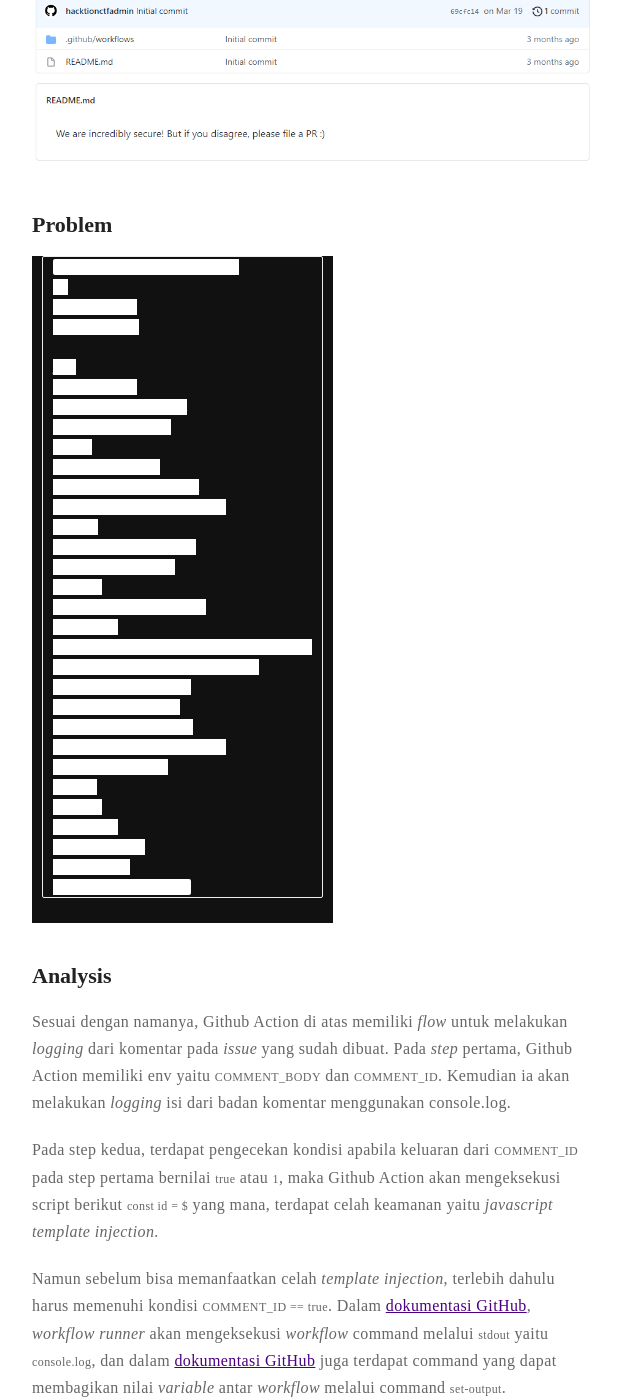
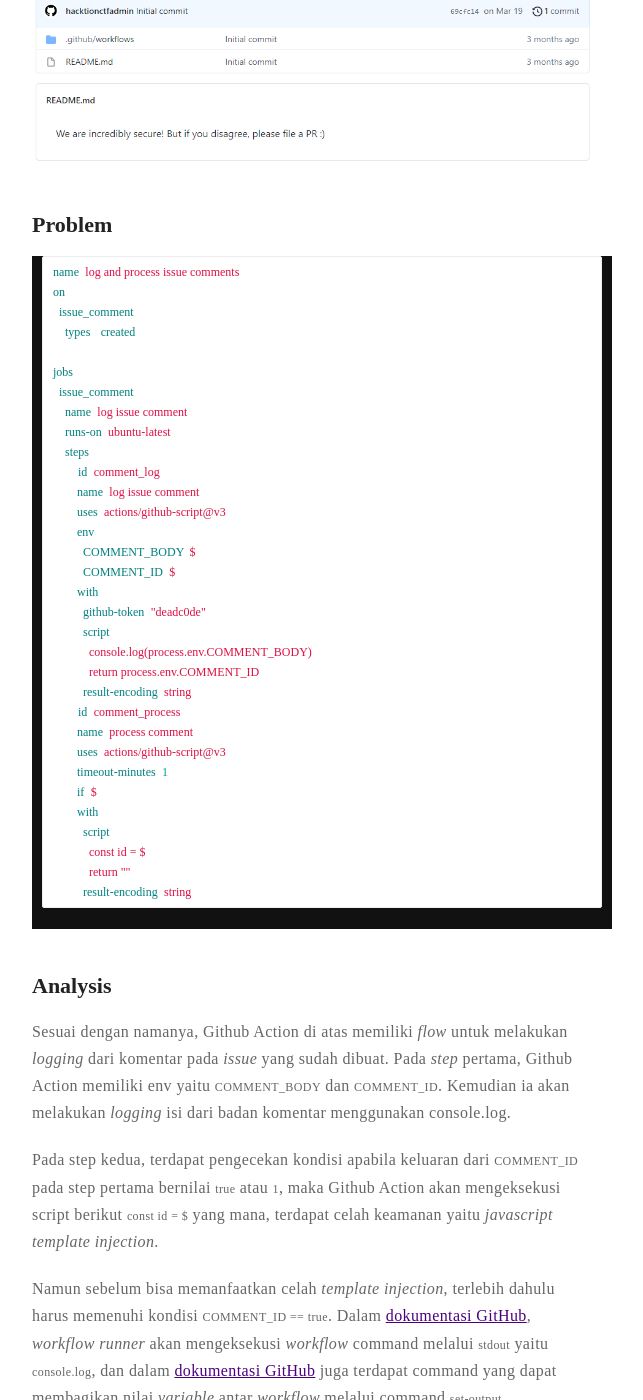
Before and after one commit to fadhilthomas/fadhilthomas.github.io, a Jekyll site: the page built from _posts/2021-06-13-github-ctf-01.md, in a window 1280 px wide and 1400 px high, scrolled down 798 px. Shown: the whole window, without its empty margins (328-971 px from the left). Built offline with Jekyll 4.4.1, drawn with Linux system fonts in a browser that asks for light colours; some web fonts are replaced; comment, search, counter and statistics services are not loaded.

Commit message:
fix: update highlight

````diff
--- a/_posts/2021-06-13-github-ctf-01.md
+++ b/_posts/2021-06-13-github-ctf-01.md
@@ -25,7 +25,7 @@ Peserta diberikan sebuah repositori pribadi yang berisi sebuah Github Action Wor
 </p>
 
 ## Problem
-```
+{% highlight yaml %}
 name: log and process issue comments
 on:
   issue_comment:
@@ -58,7 +58,7 @@ jobs:
             const id = ${{ steps.comment_log.outputs.COMMENT_ID }}
             return ""
           result-encoding: string
-```
+{% endhighlight %}
 
 ## Analysis
 Sesuai dengan namanya, Github Action di atas memiliki *flow* untuk melakukan *logging* dari komentar pada *issue* yang sudah dibuat. Pada *step* pertama, Github Action memiliki env yaitu `COMMENT_BODY` dan `COMMENT_ID`. Kemudian ia akan melakukan *logging* isi dari badan komentar menggunakan console.log.
````
